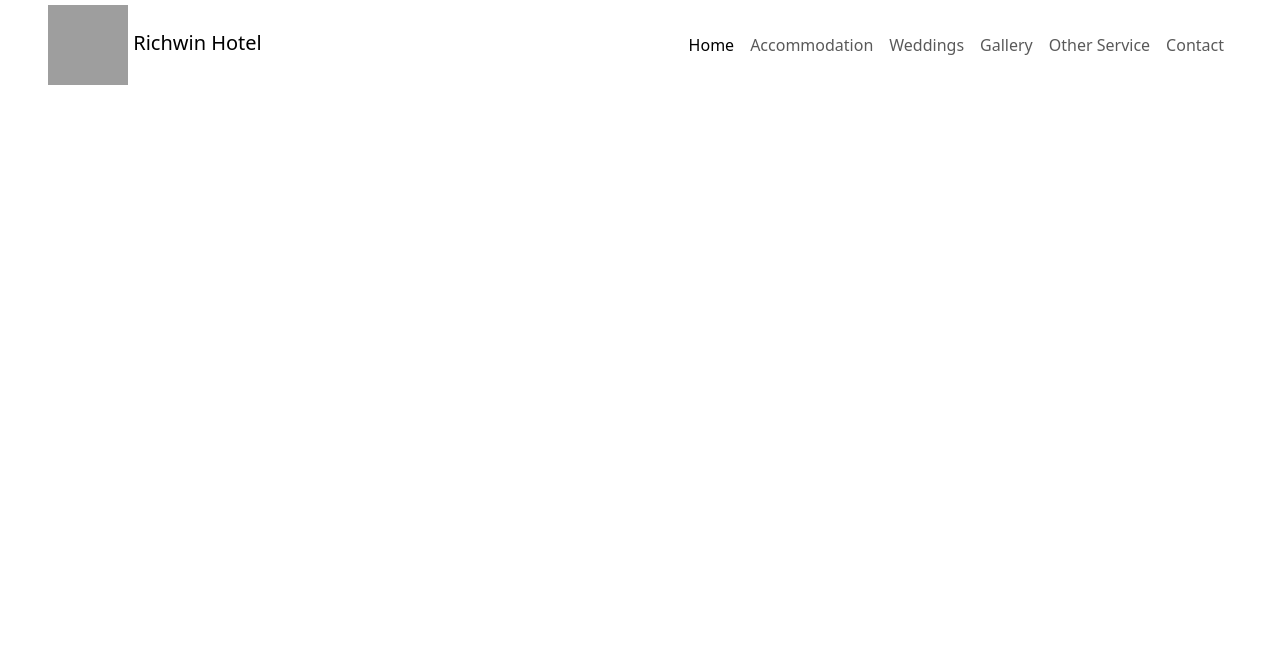
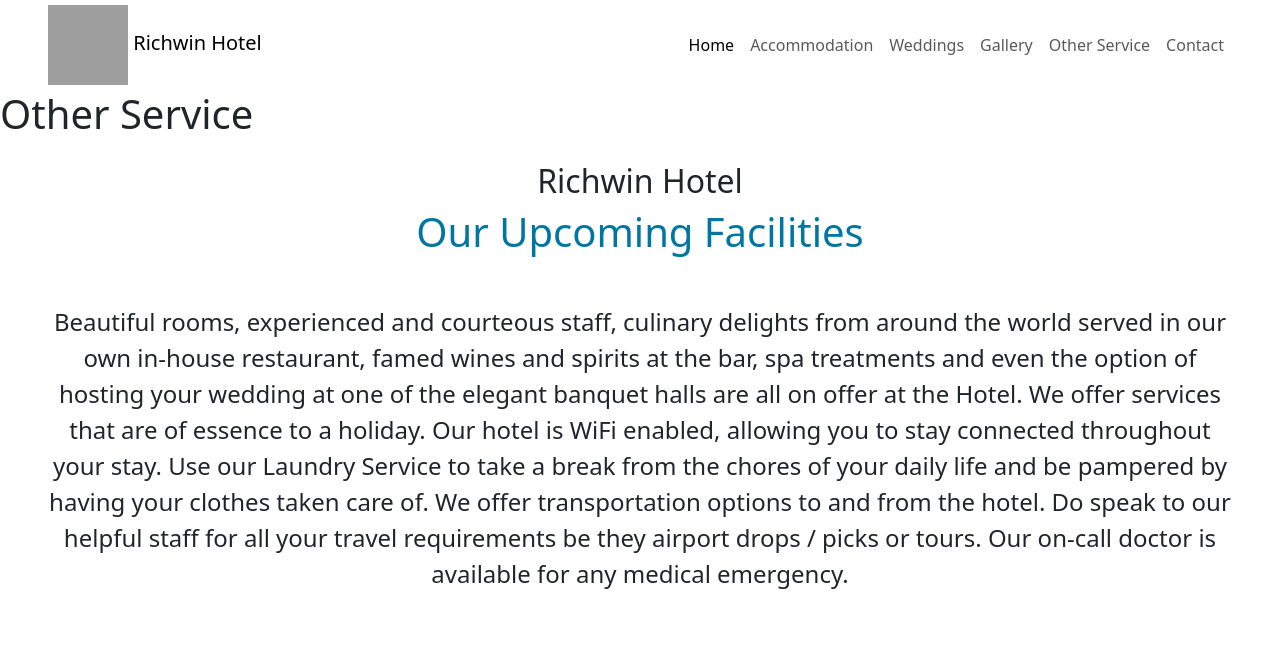
Before and after one commit to Dumindu-Pabasara/Hotel_Management_System, a PHP site: page /service.php in a window 1280 px wide. Shown: the top 655 px of the page. Run offline with PHP 8.4, Linux system fonts and the light colour scheme; some libraries are stand-ins or nearby versions; some web fonts are replaced; grey boxes are pictures that could not be loaded.

Commit message:
Update service.php

```diff
--- a/service.php
+++ b/service.php
@@ -51,3 +51,24 @@
         </div>
         </div>
         </div>
+
+        <!--Section hero-->
+    <section class="hero-img1">
+    <h1 class="service-h1">Other Service</h1>
+</section>
+
+
+<section id="section1">
+      <div class="container-gallery py-3">
+        <div class="text-center">
+          <h2 class="section-title">Richwin Hotel</h2>
+          <h1 class="mb-3"style="color:#0076A3;">Our Upcoming Facilities</h1>
+          <p class=" fs-4  mb-5 m-5 text-justify-center"id="about-p">Beautiful rooms, experienced and courteous staff, culinary delights from around the world served in our own in-house restaurant, famed wines and spirits at the bar, spa treatments and even the option of hosting your wedding at one of the elegant banquet halls are all on offer at the Hotel.
+We offer services that are of essence to a holiday.
+Our hotel is WiFi enabled, allowing you to stay connected throughout your stay.
+Use our Laundry Service to take a break from the chores of your daily life and be pampered by having your clothes taken care of.
+We offer transportation options to and from the hotel. Do speak to our helpful staff for all your travel requirements be they airport drops / picks or tours.
+Our on-call doctor is available for any medical emergency.</p>
+        </div>
+</div>
+</section>
```
